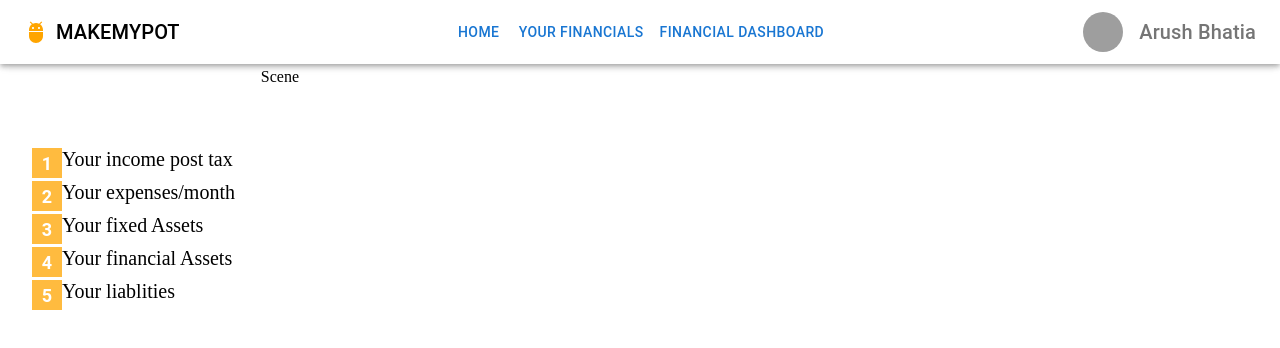
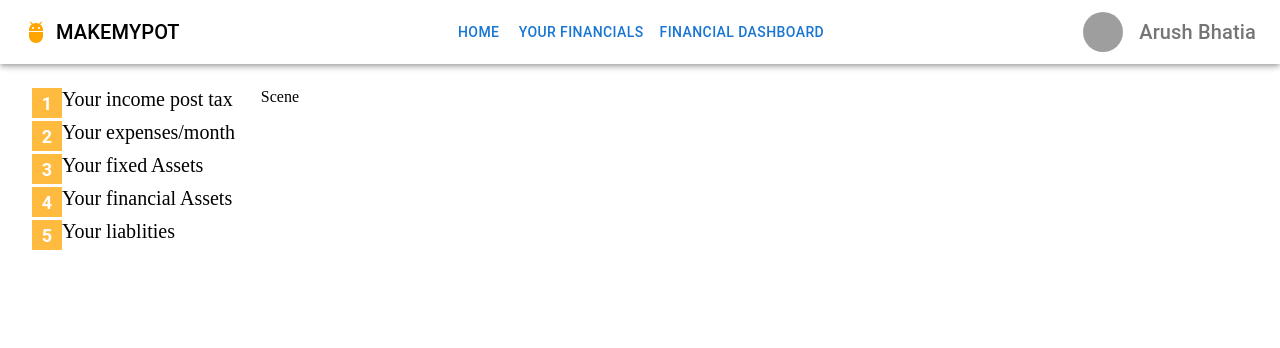
Before and after one commit to antas123/makeMyPot, a React (Vite) app in the folder make_my_pot/: page / in a window 1280 px wide. Shown: the top 348 px of the page. Built offline with nearby package versions, Linux system fonts and the light colour scheme; grey boxes are pictures that could not be loaded.

Commit message:
updating structure

```diff
--- a/make_my_pot/src/App.jsx
+++ b/make_my_pot/src/App.jsx
@@ -64,13 +64,13 @@ const routes = {
 };
 
 function App() {
+  //If u got this, consider u have all my changes as of 21st nov..........
   return (
     <div style={{ display: "flex", flexDirection: "column" }}>
       <Navbar />
 
       <div
         style={{
-          marginTop: "60px",
           display: "flex",
         }}
       >
--- a/make_my_pot/src/scenes/Scene.jsx
+++ b/make_my_pot/src/scenes/Scene.jsx
@@ -2,7 +2,7 @@ import React from "react";
 
 const Scene = () => {
   return (
-    <div className="m" style={{ height: "400px", flex: 4 }}>
+    <div className="m" style={{ height: "400px", flex: 4, marginTop: "80px" }}>
       Scene
     </div>
   );
```
Also changed, not shown: make_my_pot/src/components/extras/Sidebar.jsx (line endings or trailing spaces).
